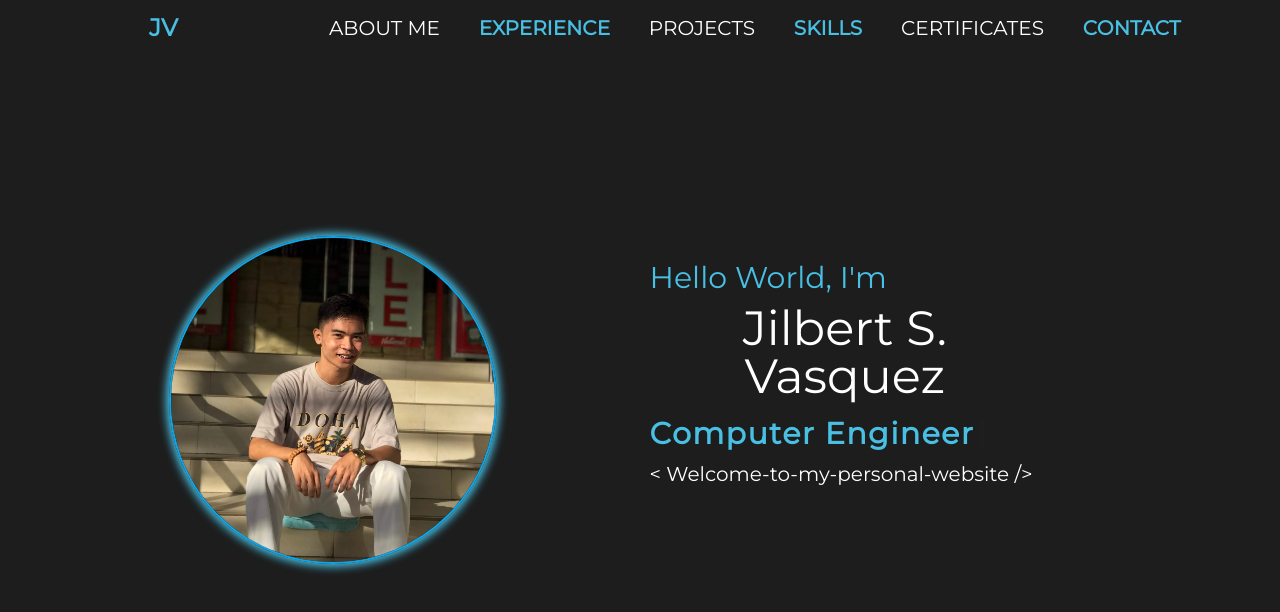
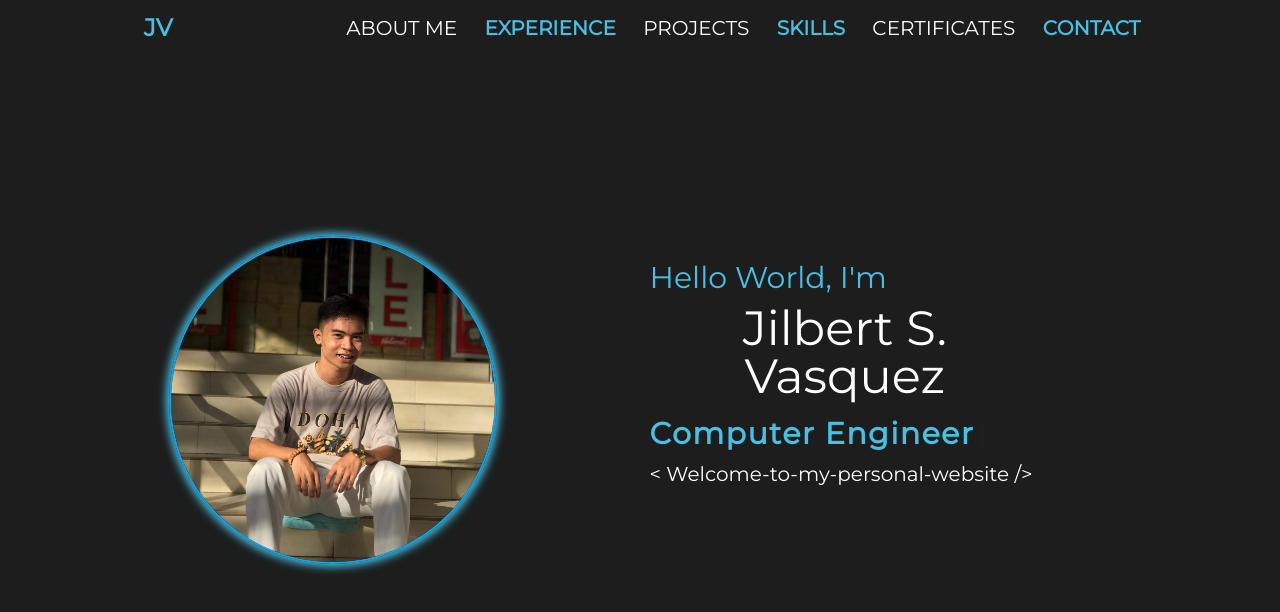
Before and after one commit to JilbertVasquez/JSVPortfolio, a React (Vite) app: page / in a window 1280 px wide. Shown: the top 612 px of the page. Built offline with nearby package versions, Linux system fonts and the light colour scheme.

Commit message:
working in experience section

```diff
--- a/src/AboutMe.jsx
+++ b/src/AboutMe.jsx
@@ -10,14 +10,15 @@ function AboutMe () {
                     <h1 className='custom_font_color_1 tracking-wider text-start px-5 p-5 text-3xl uppercase font-semibold' >About Me</h1>
                     <p className='text-white text-justify indent-14 text-xl  mt-2 leading-8'>
                     I am a graduating Computer Engineering student at Batangas State University in August 2024.
-                    I'm a reserved yet talented engineer passionate about software development, art, and technology.
-                    I use my creativity to craft designs and strong analytical skills to tackle the logical aspects of applications.
+                    I'm a shy yet talented engineer passionate about software development, art, and technology.
+                    I use my creativity to create designs and strong analytical skills to tackle the logical aspects of applications.
                     </p>
                     <br />
                     <p className='text-white text-justify indent-14 text-xl leading-8'>
                     Residing in Batangas City, Batangas, I am prepared to take on challenging software development projects.
                     I am versatile, offering support in networks, a solid foundation in hardware, and full-stack capabilities in software.
                     </p>
+
 
                 </div>
                 <div className='w-1/3 h-2/3 flex justify-center items-center '>
--- a/src/Experience.jsx
+++ b/src/Experience.jsx
@@ -5,8 +5,13 @@ import './custom.css';
 function Experience () {
 
     return (
-        <section className='container h-screen custom_bg_1'>
-            <h1 className='container h-5 text-white'>Hello World</h1>
+        <section className='container w-full h-screen custom_bg_1'>
+            <header className='flex justify-center bg-red-500'>
+                <div className='mt-20'>
+                    <h1 className='custom_font_color_1 tracking-wider text-start px-5 p-5 text-3xl uppercase font-semibold ' >Experience</h1>
+                </div>
+
+            </header>
         </section>
     )
 }
--- a/src/Home.jsx
+++ b/src/Home.jsx
@@ -27,9 +27,10 @@ function Home () {
     };
 
     return (
-        <section className="con custom_bg_1 container 3xl h-screen" id="Home">
-            <nav className='head custom_bg_1 w-full h-14  columns-8 flex justify-around items-center px-20 z-10'>
-                <div className='h-10 w-36 p-3 custom_bg_1 flex justify-center items-center'>
+        <section className="con custom_bg_1 container 3xl h-screen flex justify-center" id="Home">
+            <div className='head custom_bg_1 h-14 flex justify-around items-center z-10'>
+                <nav className='custom_bg_1 w-4/5 h-14 columns-8 flex justify-around items-center'>
+                    <div className='h-10 w-36 p-3 custom_bg_1 flex justify-start items-center'>
                         <a href="#Home" className='custom_font_color_1 text-2xl uppercase font-black hover:border-b-2 text-white' onClick={(e) => {scrollTo('Home', e);}}>JV</a>
                     </div>
                     <div className='h-10 w-10 p-2 custom_bg_1 flex justify-center items-center'>
@@ -60,6 +61,7 @@ function Home () {
                         <a href="#Home" className='custom_font_color_1 text-xl uppercase font-semibold hover:border-b-2 text-white' onClick={smoothScroll}>Contact</a>
                     </div>
                 </nav>
+            </div>
             <section className=' h-screen w-4/5 flex justify-center items-center mx-auto'>
                 <div className=' h-screen w-2/5 flex justify-center items-center'>
                     <img className='my-pic rounded-full w-4/5 border-2 border-sky-500 ' src="src/assets/jil1.jpg" alt="jil-pic" />
--- a/src/custom.css
+++ b/src/custom.css
@@ -14,6 +14,7 @@
 
 .head {
     position: fixed;
+    width: 100.4%;
 }
 
 
```
Lines whose indentation alone changed are shown as unchanged.
